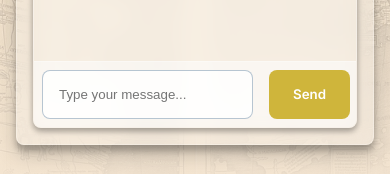
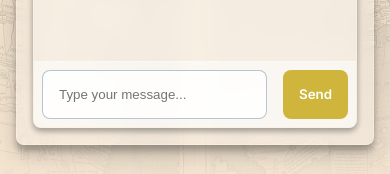
Before and after one commit to TannerBS/Vesspucc.ai-website-old, a React (Vite) app: page /Vespucc.ai-Website/explore in a window 390 px wide. Shown: the part 604-778 px from the top of the page. Built offline with nearby package versions, Linux system fonts and the light colour scheme.

Commit message:
fix chat window send button and message bar for mobile

```diff
--- a/src/components/explore/ChatBot.tsx
+++ b/src/components/explore/ChatBot.tsx
@@ -74,6 +74,7 @@ const InputContainer = styled.div`
 
 const InputField = styled.input`
   flex: 1;
+  min-width: 0; // Allows the input to shrink below its content size if necessary
   padding: ${({ theme }) => theme.spacing.md};
   border: 1px solid ${({ theme }) => `${theme.colors.secondary}50`};
   border-radius: ${({ theme }) => theme.borderRadius.md};
@@ -88,7 +89,8 @@ const InputField = styled.input`
 `;
 
 const SendButton = styled.button`
-  padding: ${({ theme }) => `${theme.spacing.md} ${theme.spacing.lg}`};
+  flex-shrink: 0; // Prevents the button from shrinking
+  padding: ${({ theme }) => theme.spacing.sm} ${({ theme }) => theme.spacing.md}; // Adjusted padding for smaller screens
   background-color: ${({ theme }) => theme.colors.accent};
   color: ${({ theme }) => theme.colors.white};
   border: none;
@@ -96,6 +98,11 @@ const SendButton = styled.button`
   cursor: pointer;
   transition: all ${({ theme }) => theme.transitions.normal};
   font-weight: 600;
+  white-space: nowrap; // Prevents text from wrapping
+
+  @media (min-width: ${({ theme }) => theme.breakpoints.md}) {
+    padding: ${({ theme }) => `${theme.spacing.md} ${theme.spacing.lg}`}; // Restore original padding for larger screens
+  }
 
   &:hover {
     background-color: ${({ theme }) => theme.colors.primary};
```
